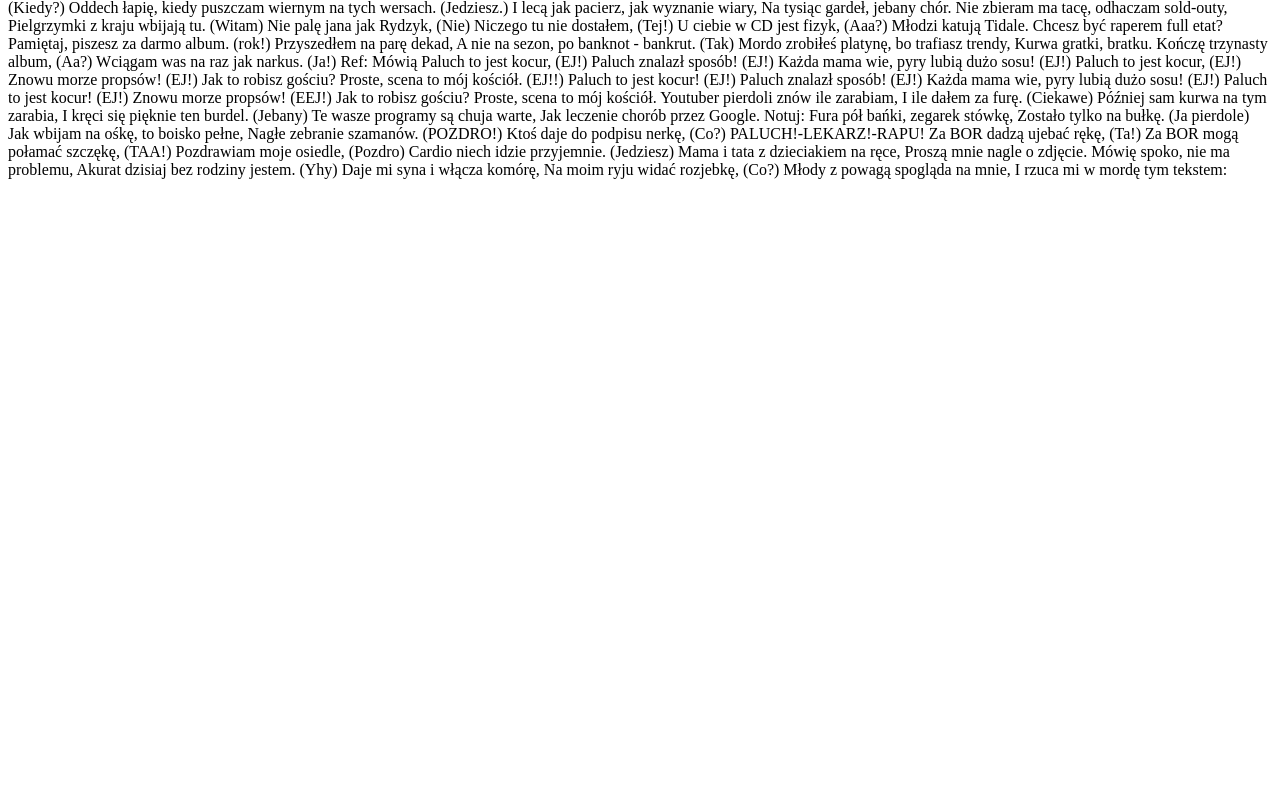
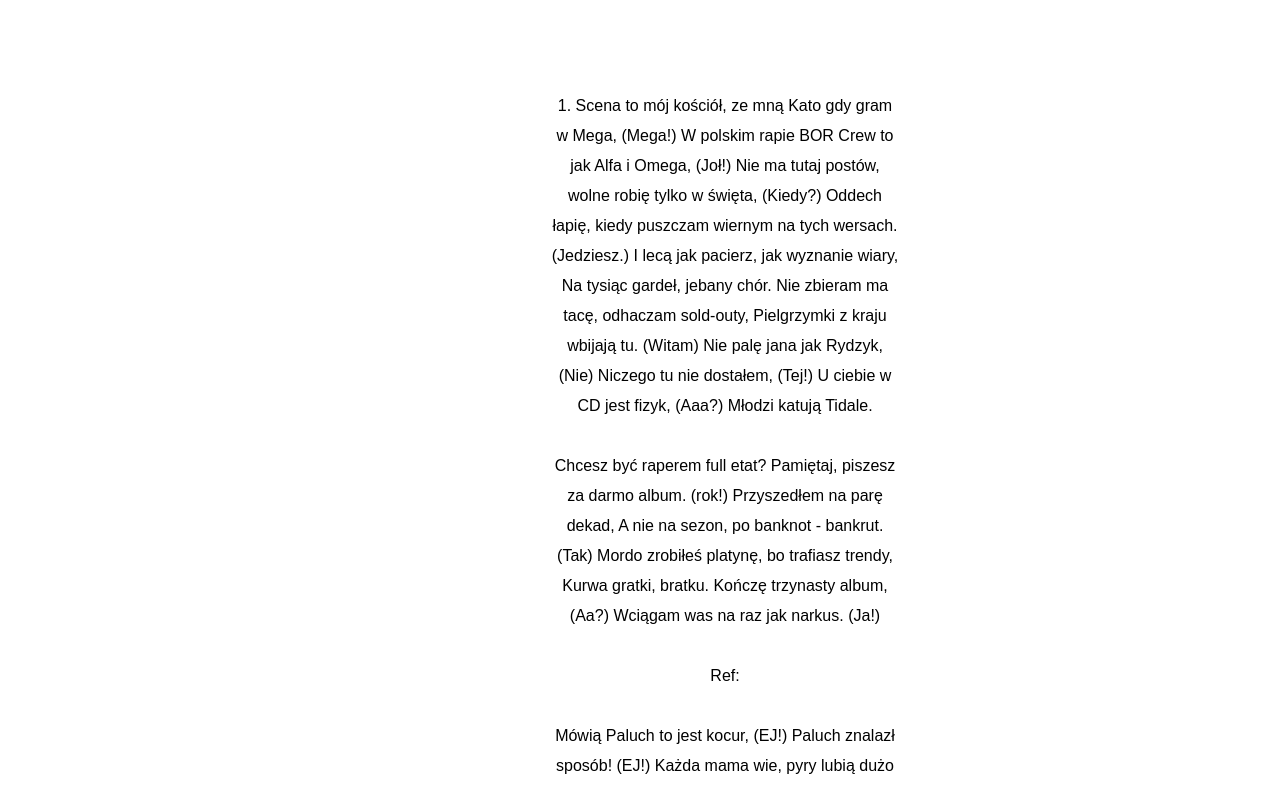
Before and after one commit to Mat955/learning-git-3, a plain HTML site: page index.html in a window 1280 px wide. Shown: the part 99-887 px from the top of the page. Before the commit the page ends 800 px from the top, so only its background shows below. Drawn offline with Linux system fonts and the light colour scheme.

Commit message:
Add styles

```diff
--- a/index.html
+++ b/index.html
@@ -5,12 +5,14 @@
     <meta charset="UTF-8">
     <meta name="viewport" content="width=device-width, initial-scale=1.0">
     <meta http-equiv="X-UA-Compatible" content="ie=edge">
+    <link rel="stylesheet" href="style.css">
     <title>Tekstowo- Paluch "Mój.."</title>
 </head>
 
 <body>
+    <div class="text">
         <h1>Paluch - "Mój Kościół"</h1>
-    <p>Witamy na parafii
+        <p><br><br>
 
             1.
             Scena to mój kościół, ze mną Kato gdy gram w Mega, (Mega!)
@@ -24,7 +26,7 @@
             Nie palę jana jak Rydzyk, (Nie)
             Niczego tu nie dostałem, (Tej!)
             U ciebie w CD jest fizyk, (Aaa?)
-        Młodzi katują Tidale.
+            Młodzi katują Tidale.<br><br>
 
             Chcesz być raperem full etat?
             Pamiętaj, piszesz za darmo album. (rok!)
@@ -33,10 +35,10 @@
             Mordo zrobiłeś platynę, bo trafiasz trendy,
             Kurwa gratki, bratku.
             Kończę trzynasty album, (Aa?)
-        Wciągam was na raz jak narkus. (Ja!)
+            Wciągam was na raz jak narkus. (Ja!)<br><br>
 
             Ref:
-
+            <br><br>
             Mówią Paluch to jest kocur, (EJ!)
             Paluch znalazł sposób! (EJ!)
             Każda mama wie, pyry lubią dużo sosu! (EJ!)
@@ -49,8 +51,8 @@
             Paluch to jest kocur! (EJ!)
             Znowu morze propsów! (EEJ!)
             Jak to robisz gościu? Proste, scena to mój kościół.
-
-        Youtuber pierdoli znów ile zarabiam,
+            <br><br>
+            2. Youtuber pierdoli znów ile zarabiam,
             I ile dałem za furę. (Ciekawe)
             Później sam kurwa na tym zarabia,
             I kręci się pięknie ten burdel. (Jebany)
@@ -66,8 +68,8 @@
             Za BOR mogą połamać szczękę, (TAA!)
             Pozdrawiam moje osiedle, (Pozdro)
             Cardio niech idzie przyjemnie. (Jedziesz)
-
-        Mama i tata z dzieciakiem na ręce,
+            <br><br>
+            3. Mama i tata z dzieciakiem na ręce,
             Proszą mnie nagle o zdjęcie.
             Mówię spoko, nie ma problemu,
             Akurat dzisiaj bez rodziny jestem. (Yhy)
@@ -76,6 +78,7 @@
             Młody z powagą spogląda na mnie,
             I rzuca mi w mordę tym tekstem:
         </p>
+    </div>
 </body>
 
 </html>
--- a/style.css
+++ b/style.css
@@ -0,0 +1,14 @@
+* {
+    margin: 0;
+    padding: 0;
+}
+
+.text p,
+h1 {
+    font-family: arial, sans-serif;
+    text-align: center;
+    margin: 50px;
+    line-height: 30px;
+    width: 350px;
+    padding-left: 500px;
+}
```
Lines whose indentation alone changed are shown as unchanged.
